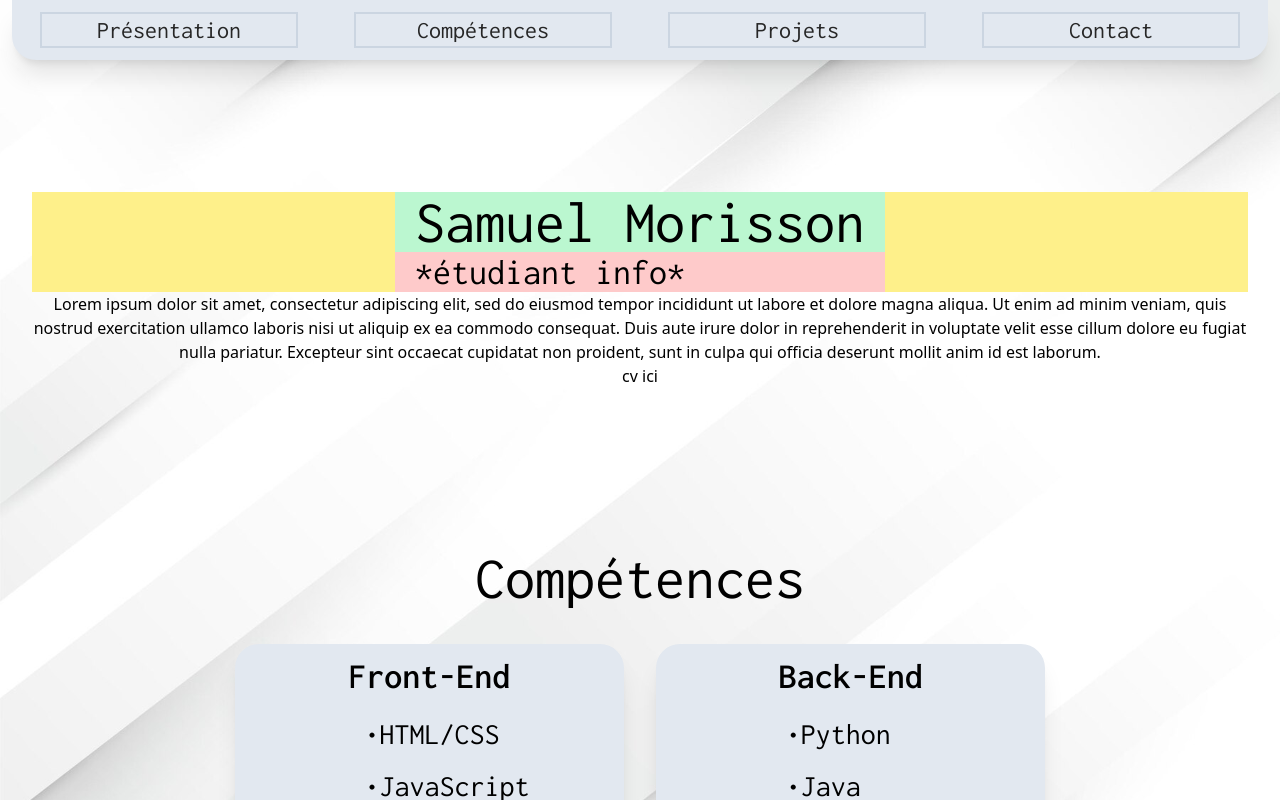
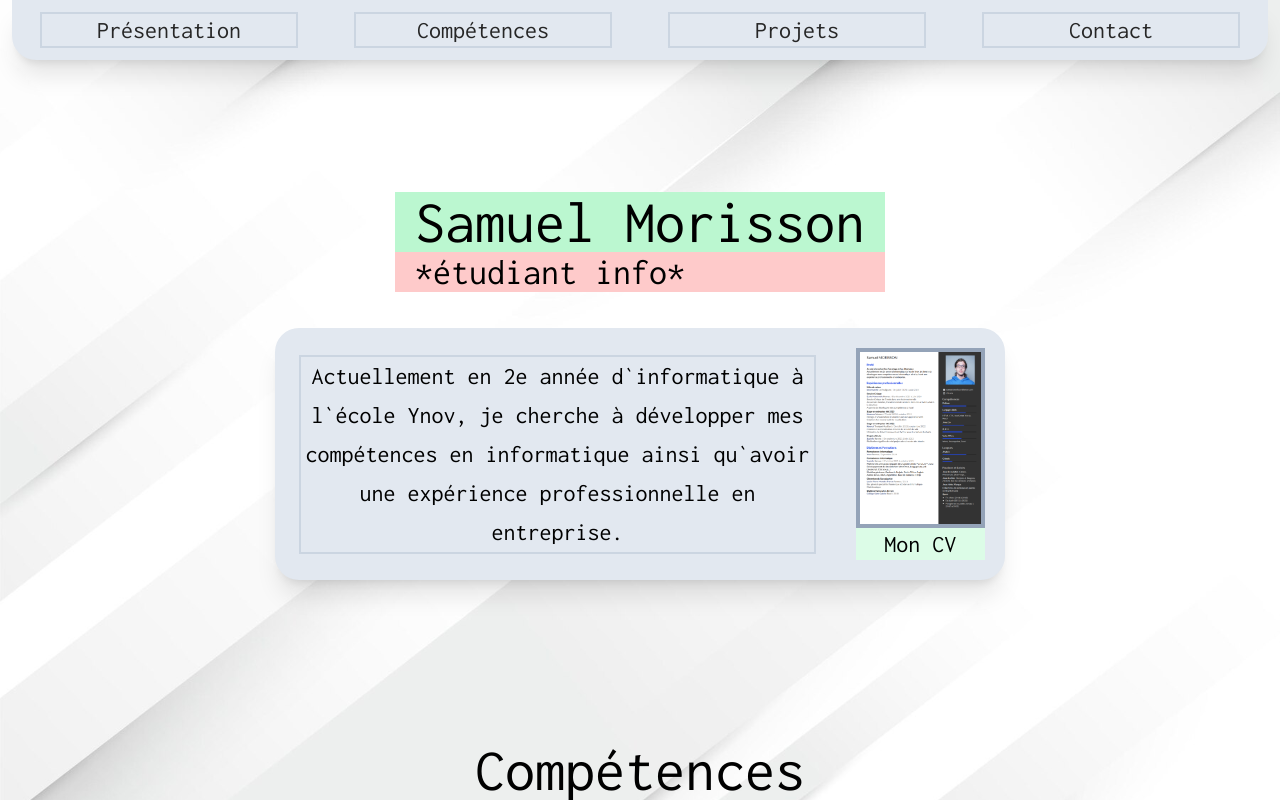
Before and after one commit to SamuelMorisson/portfolio-b2, a React (Vite) app: page / in a window 1280 px wide. Shown: the top 800 px of the page. Built offline with nearby package versions, Linux system fonts and the light colour scheme.

Commit message:
ajout cv dans la présentation

```diff
--- a/src/components/Presentation.jsx
+++ b/src/components/Presentation.jsx
@@ -1,17 +1,20 @@
 function Presentation () {
     return (
         <>
-        <div id="presentation" className="my-20 pt-20 grid ">
-            <div className="bg-yellow-200 grid items-center justify-center">
+        <div id="presentation" className="my-20 pt-20 flex flex-col items-center">
+            <div className="items-center justify-center mb-9">
                 <p className="bg-green-200 px-5 text-6xl font-inconsolata">Samuel Morisson</p>
                 <p className="bg-red-200 pl-5 text-4xl text-left font-inconsolata">*étudiant info*</p>
             </div>
-            <div>
-                <div>
-                    <p>Lorem ipsum dolor sit amet, consectetur adipiscing elit, sed do eiusmod tempor incididunt ut labore et dolore magna aliqua. Ut enim ad minim veniam, quis nostrud exercitation ullamco laboris nisi ut aliquip ex ea commodo consequat. Duis aute irure dolor in reprehenderit in voluptate velit esse cillum dolore eu fugiat nulla pariatur. Excepteur sint occaecat cupidatat non proident, sunt in culpa qui officia deserunt mollit anim id est laborum.</p>
+            <div className="flex flex-row items-center w-3/5 bg-slate-200 rounded-3xl shadow-xl">
+                <div className="m-5 ml-6 w-4/5">
+                    <p className="border-2 border-slate-300 text-2xl text-center font-inconsolata leading-relaxed">Actuellement en 2e année d`informatique à l`école Ynov, je cherche à développer mes compétences en informatique ainsi qu`avoir une expérience professionnelle en entreprise.</p>
                 </div>
-                <div>
-                    <p>cv ici</p>
+                <div className="bg-green-100 m-5 w-1/5">
+                    <a href="./public/CV Samuel Morisson.pdf" target="_blank" rel="noopener noreferrer">
+                        <img src="./public/screenshot_cv.png" className="border-4 border-slate-400 hover:border-lime-500 hover:shadow-2xl overflow-hidden" />
+                    </a>
+                    <p className="font-inconsolata text-2xl">Mon CV</p>
                 </div>
             </div>
         </div>
```
Also changed, not shown: public/screenshot_cv.png (added), 1 other file (tests, documents, lock files or other folders).
